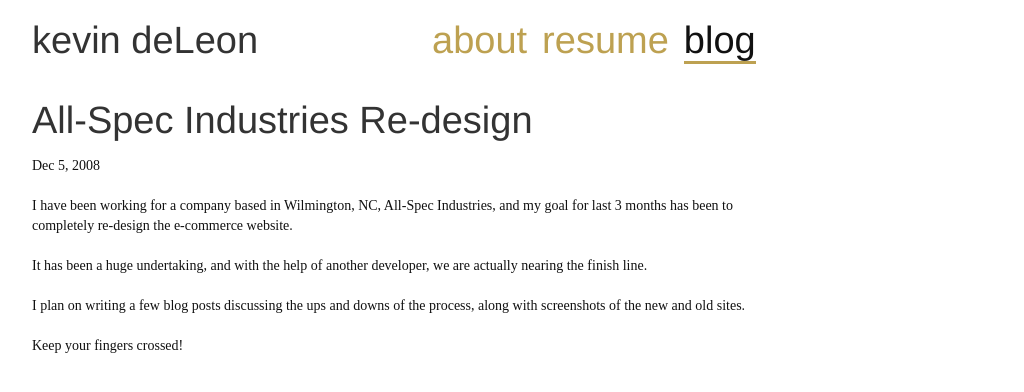
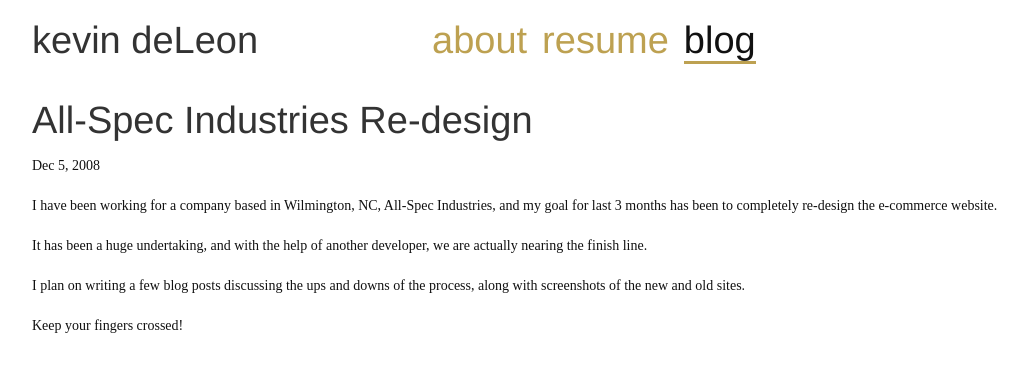
Before and after one commit to kevindeleon/kevindeleon.github.io, a Jekyll site: the page built from _posts/2008-12-05-another-test-post.markdown, in a window 1280 px wide. Shown: the top 392 px of the page, without its empty margins (28-1052 px from the left). Built offline with Jekyll 4.4.1, drawn with Linux system fonts in a browser that asks for light colours; Markdown is read by kramdown in place of the engine named in the settings.

Commit message:
fixes some grid mistakes

```diff
--- a/_layouts/page.html
+++ b/_layouts/page.html
@@ -2,7 +2,7 @@
 layout: default
 ---
 <section class="row">
-	<div class="grid_8">
+	<div class="grid_12">
 		{{content}}
 	</div>
 </section>
--- a/_layouts/post.html
+++ b/_layouts/post.html
@@ -2,7 +2,7 @@
 layout: default
 ---
 <article class="post row">
-	<div class="grid_8">
+	<div class="grid_12">
 		<h1 class="post-title" itemprop="name headline">{{ page.title }}</h1>
 		<p class="post-meta">
 			<time datetime="{{ page.date | date_to_xmlschema }}" itemprop="datePublished">
--- a/index.html
+++ b/index.html
@@ -3,5 +3,7 @@
 ---
 
 <section class="row">
-	<h1 class="page-heading grid_12">New Site Coming Soon-ish!!!</h1>
+	<div class="grid_12">
+
+	</div>
 </section>
```
